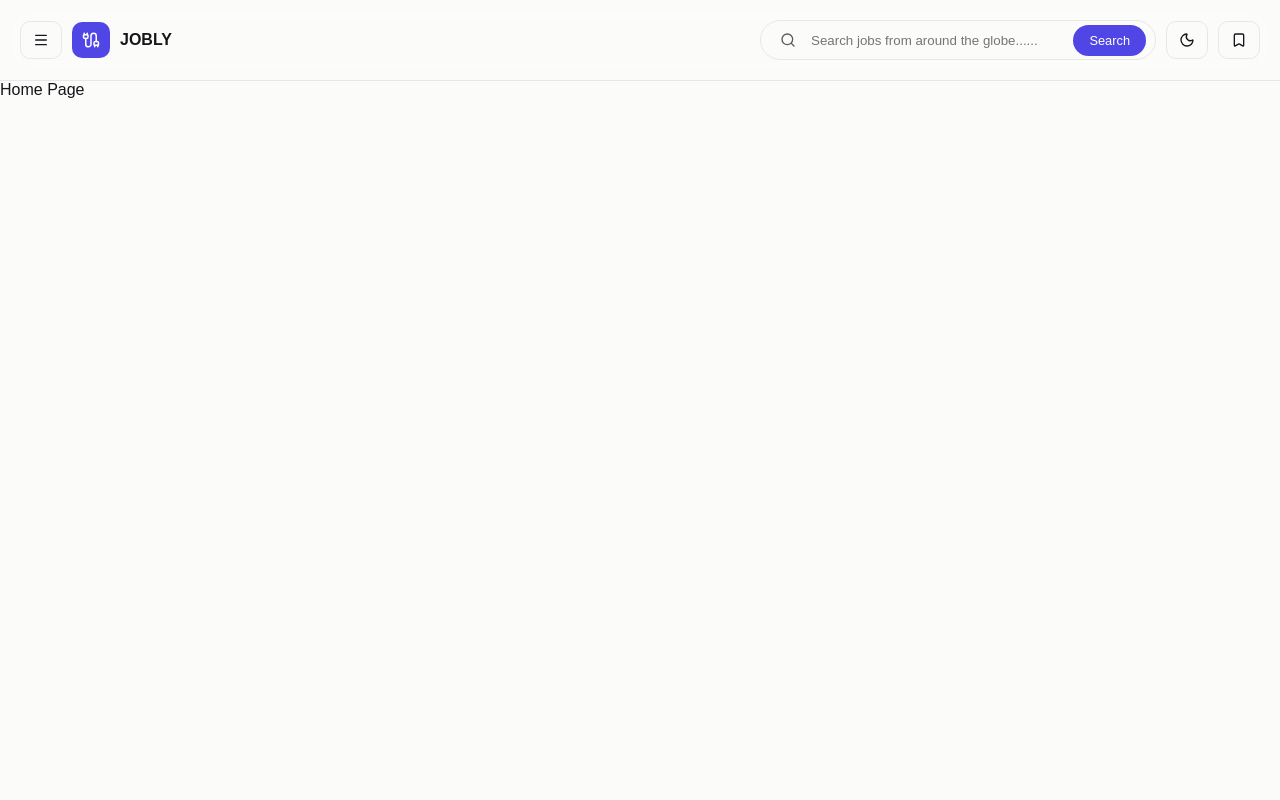
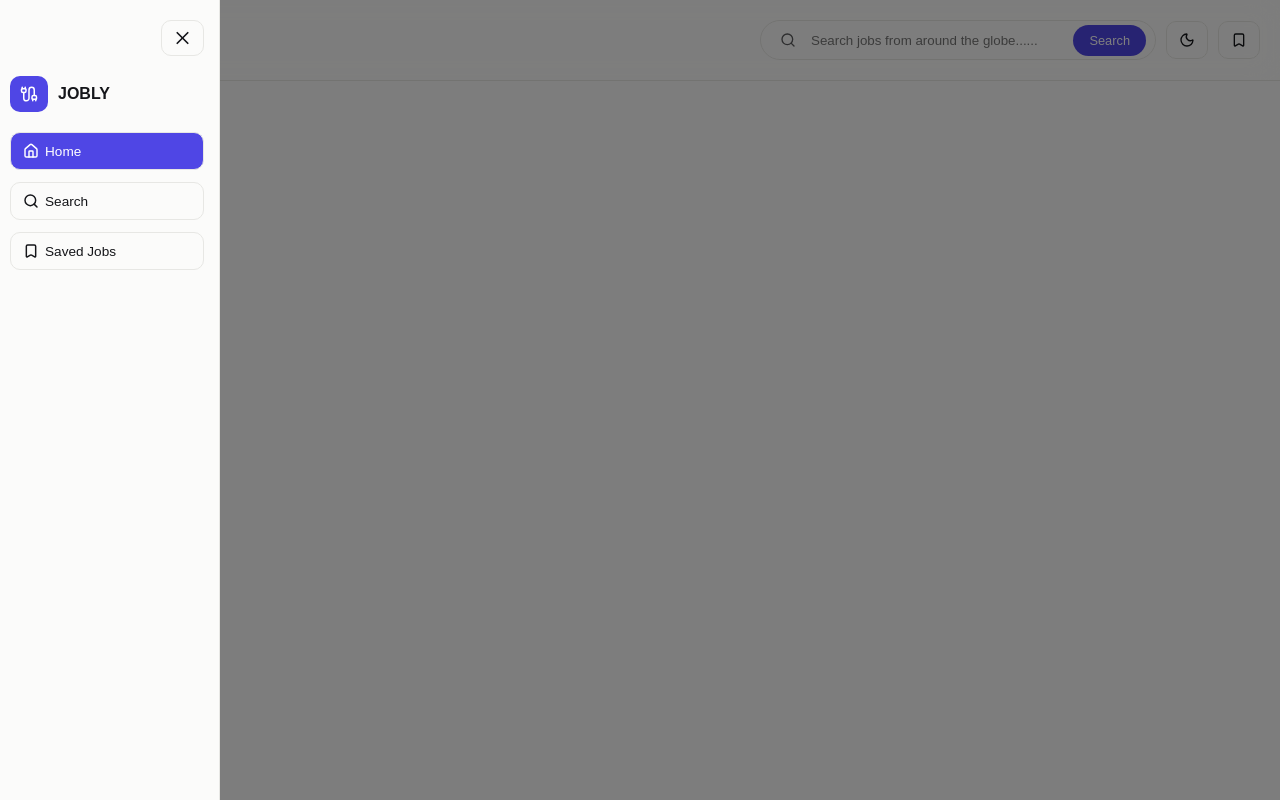
Before and after one commit to Dannyk24/JOBLY, a React (Vite) app: page / in a window 1280 px wide. Both pictures are taken after a click on the element 41 px from the left and 40 px from the top of the page. Built offline with nearby package versions, Linux system fonts and the light colour scheme.

Commit message:
build sidebar toggle functionality

```diff
--- a/src/components/shared/Navbar/Navbar.css
+++ b/src/components/shared/Navbar/Navbar.css
@@ -167,6 +167,7 @@ aside {
     align-items: start;
     border-right: 1px solid var(--border);
     z-index: 150;
+    transition: var(--general-transition);
 }
 
 .sidebar-active {
@@ -225,6 +226,7 @@ aside {
     left: 0;
     z-index: 110;
     pointer-events: none;
+    transition: var(--general-transition);
 }
 
 .overlay-active {
@@ -232,3 +234,22 @@ aside {
     opacity: 0.5;
     pointer-events: all;
 }
+
+.sidebar-close-button {
+    display: flex;
+    border-radius: var(--radius-sm);
+    padding: 5px 10px;
+    border: 1px solid var(--border);
+    transition: var(--general-transition);
+    cursor: pointer;
+    place-self: end;
+}
+
+.sidebar-close-button:hover {
+    background-color: var(--surface-2);
+}
+
+.sidebar-close-button svg {
+    width: 21px;
+
+}
--- a/src/components/shared/Navbar/Navbar.tsx
+++ b/src/components/shared/Navbar/Navbar.tsx
@@ -1,11 +1,19 @@
-import { Bookmark, Cable, Home, Menu, Moon, Search } from "lucide-react";
+import { Bookmark, Cable, Home, Menu, Moon, Search, X } from "lucide-react";
 import "./Navbar.css";
+import { useState } from "react";
 
 function Navbar() {
+  const [isSidebarOpen, setIsSidebarOpen] = useState(false);
+
   return (
     <header>
       <div className="header-left">
-        <div className="header-icon">
+        <div
+          className="header-icon"
+          onClick={() => {
+            setIsSidebarOpen(true);
+          }}
+        >
           <Menu />
         </div>
         <div className="logo header-logo">
@@ -33,7 +41,13 @@ function Navbar() {
           </div>
         </div>
       </div>
-      <aside className="sidebar">
+      <aside className={isSidebarOpen ? "sidebar sidebar-active" : "sidebar"}>
+        <div
+          className="sidebar-close-button"
+          onClick={() => setIsSidebarOpen(false)}
+        >
+          <X />
+        </div>
         <div className="logo sidebar-logo">
           <div className="logo-icon">
             <Cable />
@@ -55,7 +69,12 @@ function Navbar() {
           </div>
         </div>
       </aside>
-      <div className="overlay"></div>
+      <div
+        className={isSidebarOpen ? "overlay overlay-active" : "overlay"}
+        onClick={() => {
+          setIsSidebarOpen(false);
+        }}
+      ></div>
     </header>
   );
 }
```
